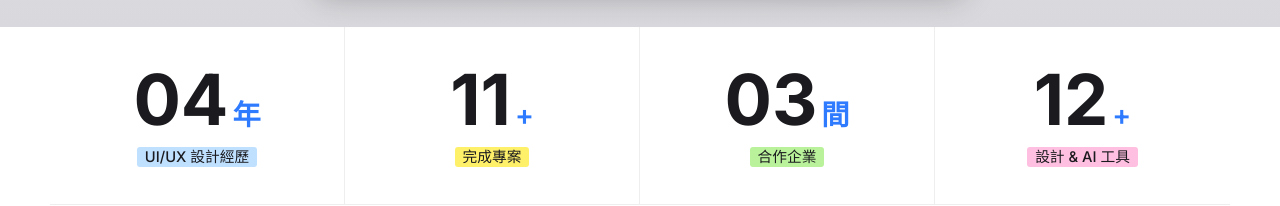
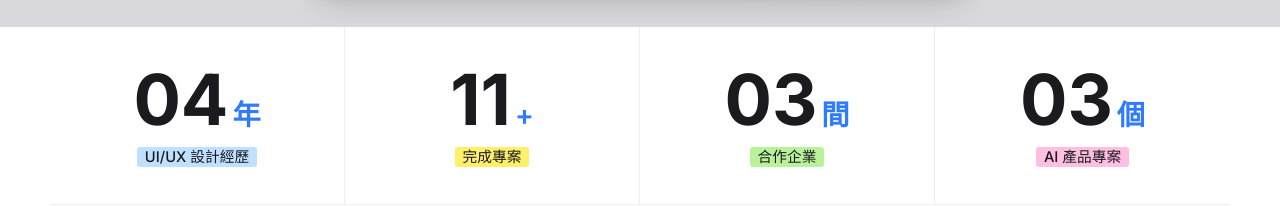
Before and after one commit to honghuixin4-cell/comet-resume, a plain HTML site: page index.html in a window 1280 px wide. Shown: the part 613-819 px from the top of the page. Drawn offline with Linux system fonts and the light colour scheme; animation ran at ten frames a second.

Commit message:
Replace tools stat with 3 AI product projects
Co-Authored-By: Claude Opus 5.5 <noreply@anthropic.com>

```diff
--- a/index.html
+++ b/index.html
@@ -64,8 +64,8 @@
       <p><mark class="hl-green">合作企業</mark></p>
     </div>
     <div class="stat">
-      <div class="num"><span class="count" data-to="12">0</span><small>+</small></div>
-      <p><mark class="hl-pink">設計 &amp; AI 工具</mark></p>
+      <div class="num"><span class="count" data-to="3">0</span><small>個</small></div>
+      <p><mark class="hl-pink">AI 產品專案</mark></p>
     </div>
   </section>
 
```
Also changed, not shown: resume-print/resume.html (+1 -1 lines), 1 other file.
